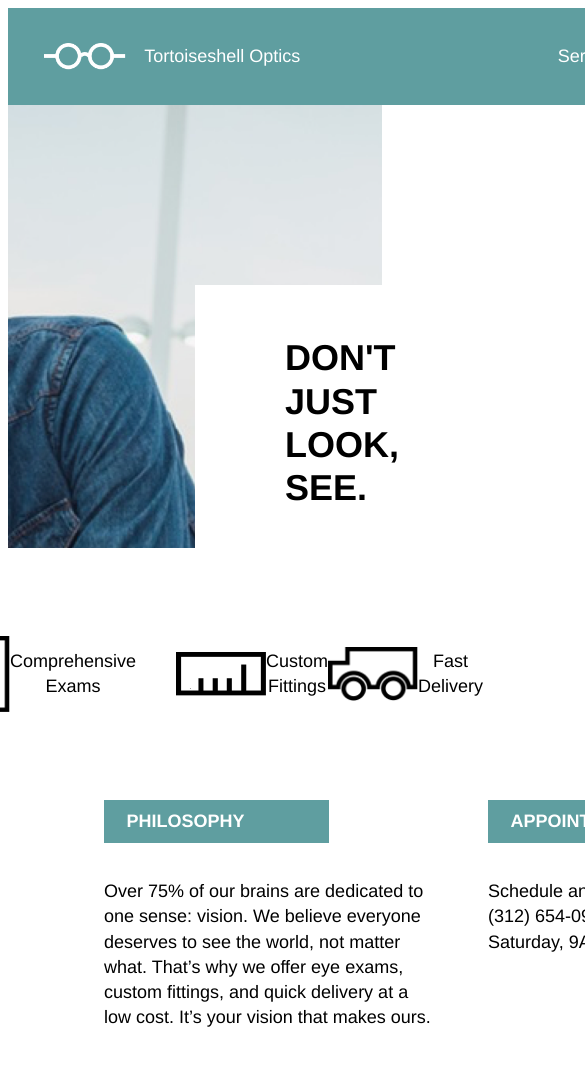
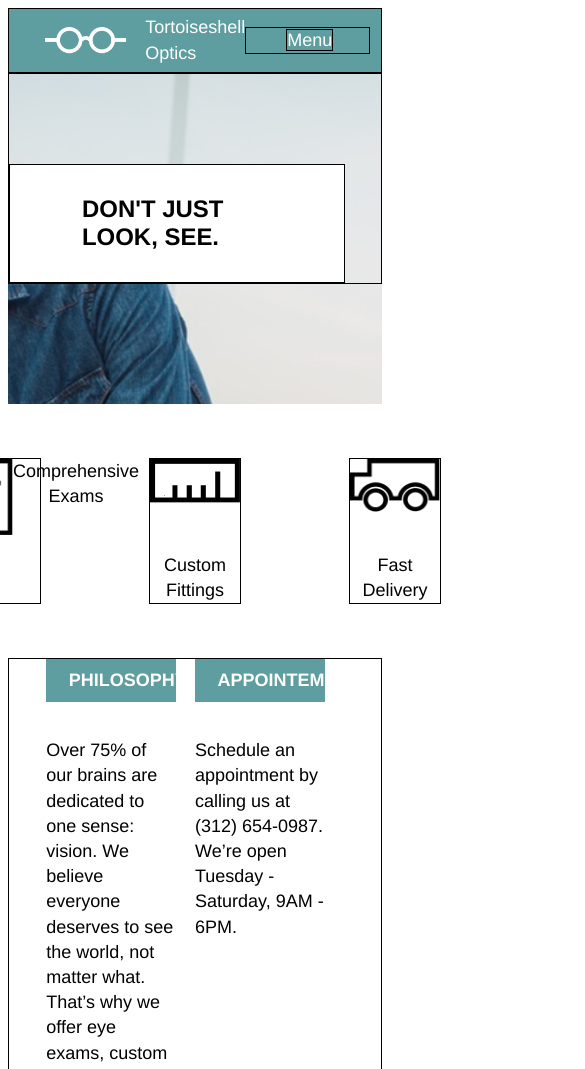
Before and after one commit to ahmadsanusi/Tortoiseshell-optics, a plain HTML site: page index.html in a window 390 px wide. Shown: the top 1069 px of the page, 585 px wide, since content can reach past the window. Drawn offline with Linux system fonts and the light colour scheme.

Commit message:
complete the page with first media qury

```diff
--- a/index.html
+++ b/index.html
@@ -14,7 +14,7 @@
           <img src="resources/media/logo-white.png">
           <span>Tortoiseshell Optics</span>
         </div>
-        <div>
+        <div class="menu">
           <ul>
           <li>Services</li>
           <li>Products</li>
@@ -23,22 +23,25 @@
         <ul class="turned-menu">
           <li>Menu</li>
         </ul>
+      </div>
       </nav>
-      <div class="flex-container">
+      <div class="flex container">
         <div class="main-banner">
           <h1>DON'T JUST LOOK, SEE.</h1>
         </div>
+      </div>
     </header>
 
     <!-- items section-->
     <section class="supporting">
-      <figure class="service">
+      <div class="service">
         <img src="resources/media/paper-icon.png"  class="paper-icon">
-        <figcaption>Comprehensive Exams</figcaption>
-      </figure>
+        <div>Comprehensive Exams</div>
+      </div>
       <div class="service">
         <img src="resources/media/ruler-icon.png">
         <div>Custom Fittings</div>
+      </div>
         <div class="service">
           <img src="resources/media/truck-icon.png">
           <div>Fast Delivery</div>
--- a/resources/css/style.css
+++ b/resources/css/style.css
@@ -9,29 +9,37 @@ body {
 }
 
 .container{
-  width:960px;
+  border: 1px solid black;
+  max-width:960px;
   margin: auto;
+
 }
 
 .flex {
+  border: 1px solid black;
   display: flex;
+
+
 }
+
 header{
   height: 30rem;
+  padding-top: 1rem;
   background-image: url("../../resources/media/glasses.png");
   background-repeat: no-repeat;
   background-position: center;
   background-size: cover;
 }
 
+
 nav {
   display: flex;
   justify-content: space-between;
   align-items: center;
-  padding: 1rem 0;
   background-color: cadetblue;
   color: white;
-  margin-top: 1rem;
+  border: 1px solid black;
+
 }
 
 
@@ -50,25 +58,33 @@ nav img {
 
 nav ul {
   margin-right: 1rem;
+  border: 1px solid black;
+
 }
 
 
 nav li {
   display: inline;
-  margin: 1rem 2rem;
+  margin-top: 1rem;
+  margin-right: 2rem;
+  border: 1px solid black;
 }
 
 .turned-menu {
   display: none;
 }
 
+header .flex {
+  justify-content: flex-end;
+}
+
 .main-banner{
+  border: 1px solid black;
   display: inline-block;
   padding: 1.5rem 5rem;
   margin-top: 10rem;
+  margin-right: -2rem;
   background-color: white;
-  position: relative;
-  left: 50%;
 }
 
 h1{
@@ -76,6 +92,42 @@ h1{
   font-size: 2rem;
   font-weight: bold;
 }
+
+@media only screen and (max-width: 1024px){
+  header {
+    height: 22rem;
+    padding-top: 0;
+
+  }
+
+  nav.container{
+    max-width: 100%;
+  }
+
+  .main-banner {
+    padding: 0.75rem 4rem;
+    margin-top: 5rem;
+    margin-right: 2rem;
+  }
+
+  .main-banner h1{
+    font-size: 1.33rem;
+  }
+}
+
+@media only screen and (max-width: 700px){
+  .menu ul {
+    display: none;
+  }
+
+  .menu ul.turned-menu {
+    display: block;
+  }
+}
+
+
+
+
 
 /* supporting section*/
 .supporting {
@@ -85,16 +137,20 @@ h1{
 
 .service{
   display: flex;
+  flex-direction: column;
   justify-content: space-between;
   align-items: center;
+  flex-wrap: wrap;
   height: 8rem;
-  margin-top: 3rem;
+  margin: 3rem;
+  width: 5rem;
   text-align: center;
-  margin-bottom: 3rem;
+  border: 1px solid black;
 }
 
 .service img {
   width: 5rem;
+  margin-bottom: 1rem;
 
 
 }
@@ -102,6 +158,7 @@ h1{
 .service img.paper-icon{
   width: 3.5rem;
 }
+
 
 /* info section*/
 
@@ -123,14 +180,17 @@ h1{
   padding: 1rem 0;
 }
 
+/*footer section*/
+
 footer {
   display: flex;
   align-items: center;
   background-color: azure;
-  padding: 4rem 0;
+  padding: 4rem 2rem;
 }
 
 footer img {
   height: 1.5rem;
-  padding: 0 1rem 0 4rem;
+  margin-right: 1rem;
+  margin-left: 2rem;
 }
```
